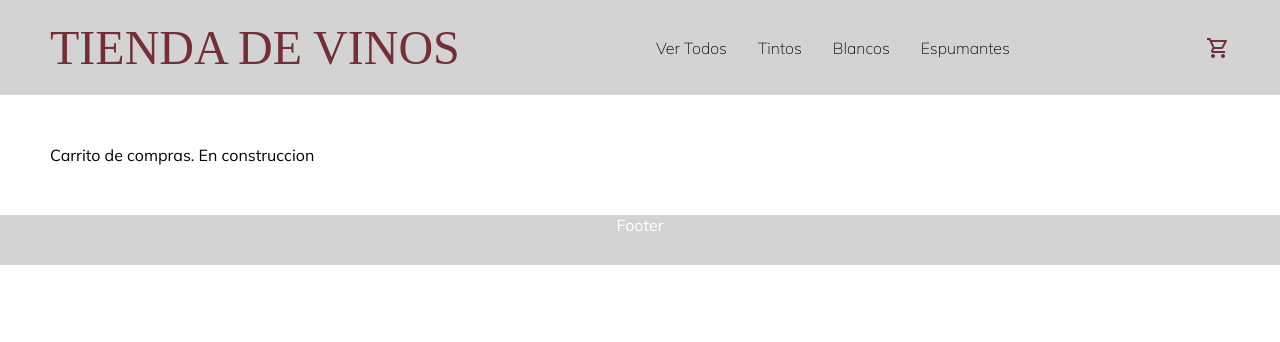
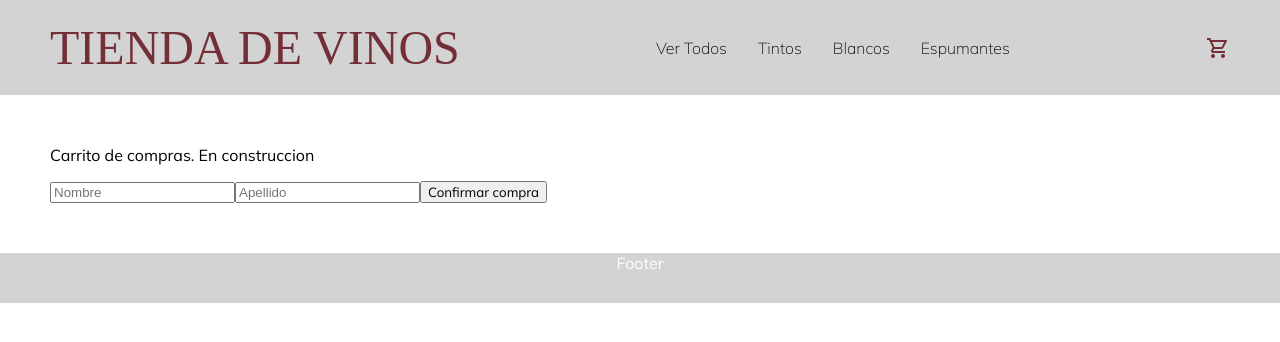
Before and after one commit to aurelia-mp/tienda-vinos, a React (Create React App) app: page /cart in a window 1280 px wide. Shown: the top 342 px of the page. Built offline with nearby package versions, Linux system fonts and the light colour scheme; the HTML template or start-up script is replaced by a standard one; a web font is replaced by a local one.

Commit message:
Creacion de formulario

```diff
--- a/src/components/Cart.js
+++ b/src/components/Cart.js
@@ -1,8 +1,12 @@
 import React from 'react'
+import Form from './Form'
 
 const Cart = () => {
   return (
-    <div className='carrito'>Carrito de compras. En construccion</div>
+    <div className='carrito'>
+      <p>Carrito de compras. En construccion</p>
+      <Form />
+    </div>
   )
 }
 
--- /dev/null
+++ b/src/components/Form.js
@@ -0,0 +1,31 @@
+import React from 'react'
+import { useState } from 'react'
+
+const Form = () => {
+    const [name, setName] = useState('')
+    const [lastName, setLastName] = useState('')
+
+    const handleSubmit = (event) =>{
+      event.preventDefault()
+      console.log(`Datos ingresados: ${name} ${lastName}`)
+    }
+    const handleNameChange = (event) => {
+        event.preventDefault()
+        setName(event.target.value)
+    }
+
+    const handleLastNameChange = (event) => {
+      event.preventDefault()
+      setLastName(event.target.value)
+    }
+
+  return (
+    <form onSubmit={handleSubmit} >
+        <input type="text" value={name} placeholder='Nombre' onChange={handleNameChange} />
+        <input type="text" value={lastName} placeholder='Apellido' onChange={handleLastNameChange} />
+        <button>Confirmar compra</button>
+    </form>
+  )
+}
+
+export default Form
```
